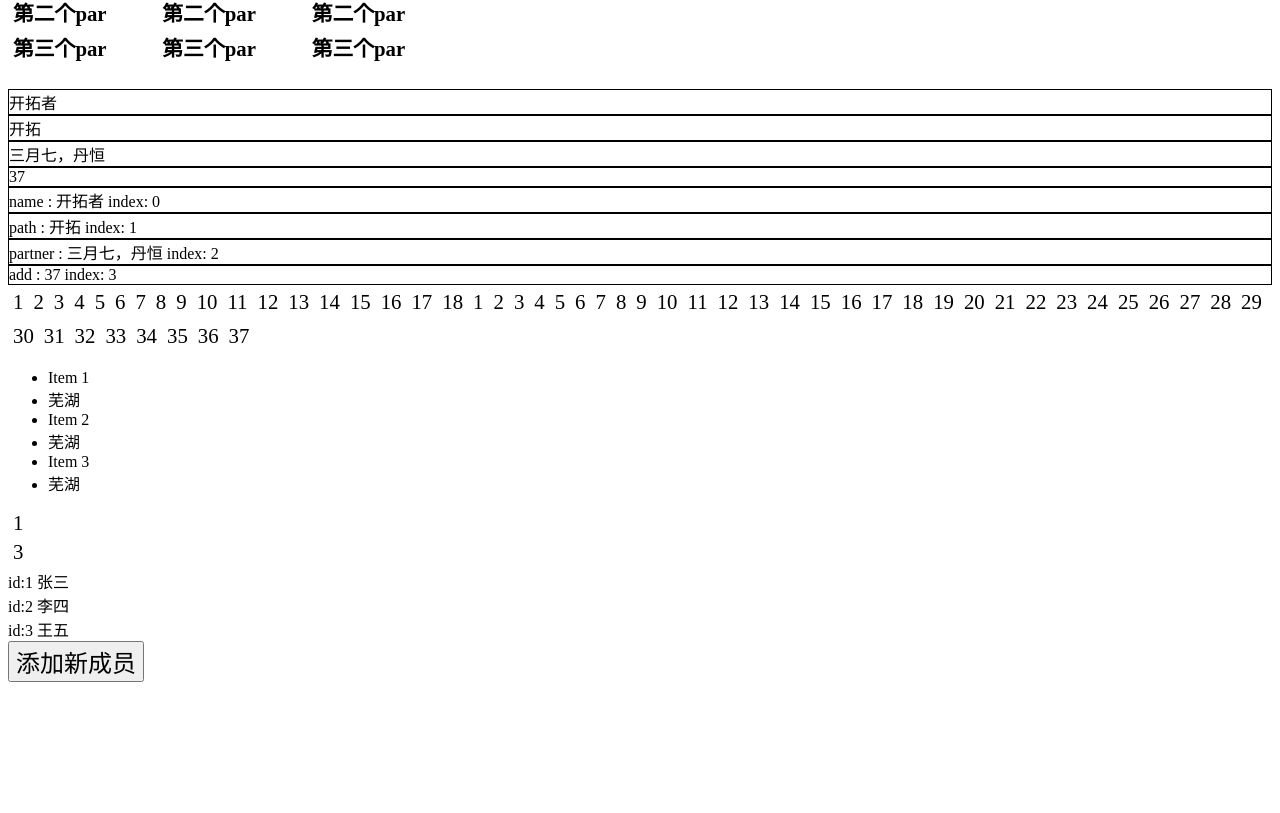
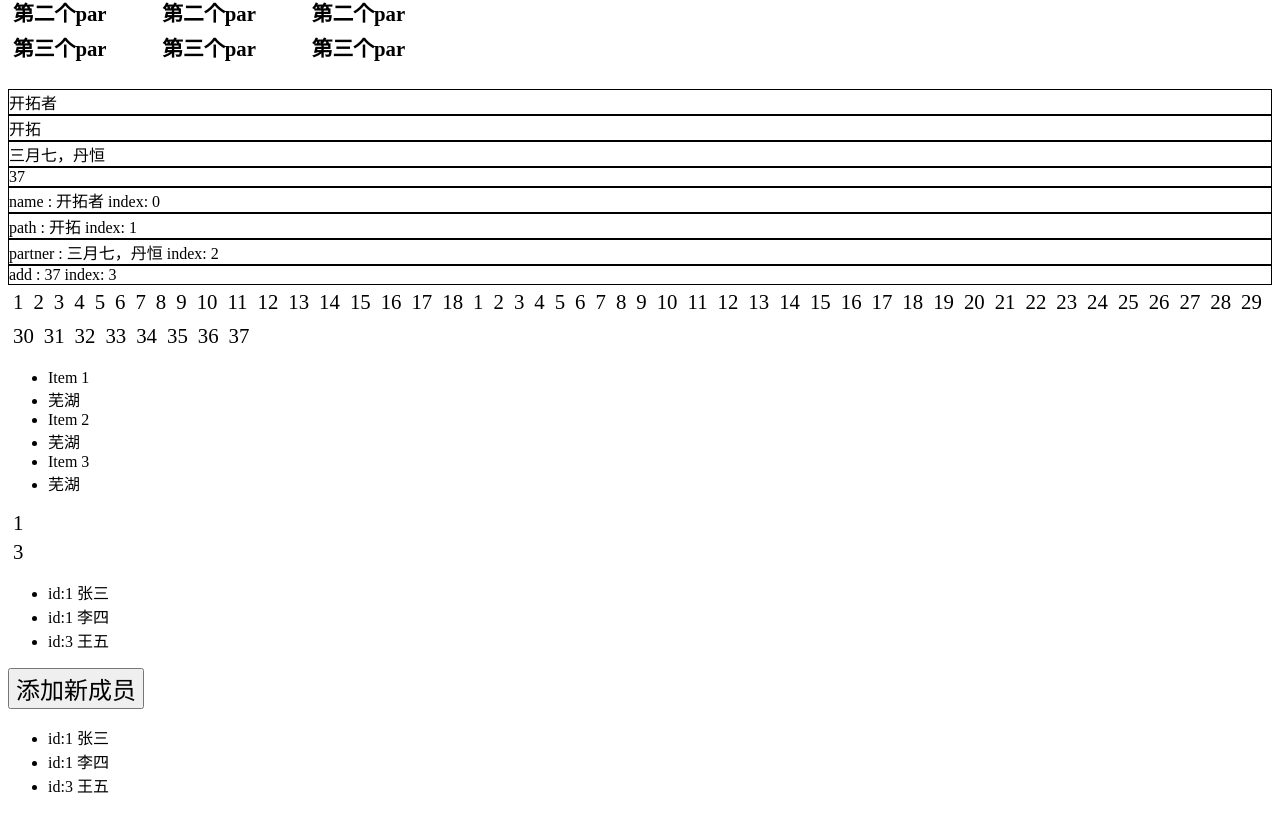
Before and after one commit to blankCx330/vue-, a Vue app in the folder 列表渲染/: page / in a window 1280 px wide. Shown: the part 483-1296 px from the top of the page. Before the commit the page ends 1173 px from the top, so only its background shows below. Built offline with nearby package versions, Linux system fonts and the light colour scheme.

Commit message:
学习列表渲染

```diff
--- a/列表渲染/src/App.vue
+++ b/列表渲染/src/App.vue
@@ -23,7 +23,7 @@ const myObj = ref({
 
 const keyObj= ref([
     {id: 1, name: '张三'},
-    {id: 2, name: '李四'},
+    {id: 1, name: '李四'},
     {id: 3, name: '王五'},
 ])
 const addKeyObj = () => {
@@ -146,10 +146,21 @@ const addKeyObj = () => {
     </p>
 </div>
 
-<div v-for="kObj in keyObj">
-    id:{{ kObj.id }} {{ kObj.name }}
+
+<!-- 未解决 -->
+<div>
+    <ul>
+        <li v-for="kObj in keyObj">
+            id:{{ kObj.id }} {{ kObj.name }}
+        </li>
+    </ul>
+    <button @click="addKeyObj">添加新成员</button>
+    <ul>
+        <li v-for="kObj in keyObj" :key="kObj.id">
+            id:{{ kObj.id }} {{ kObj.name }}
+        </li>
+    </ul>
 </div>
-<button @click="addKeyObj">添加新成员</button>
 
 </template>
 
```
